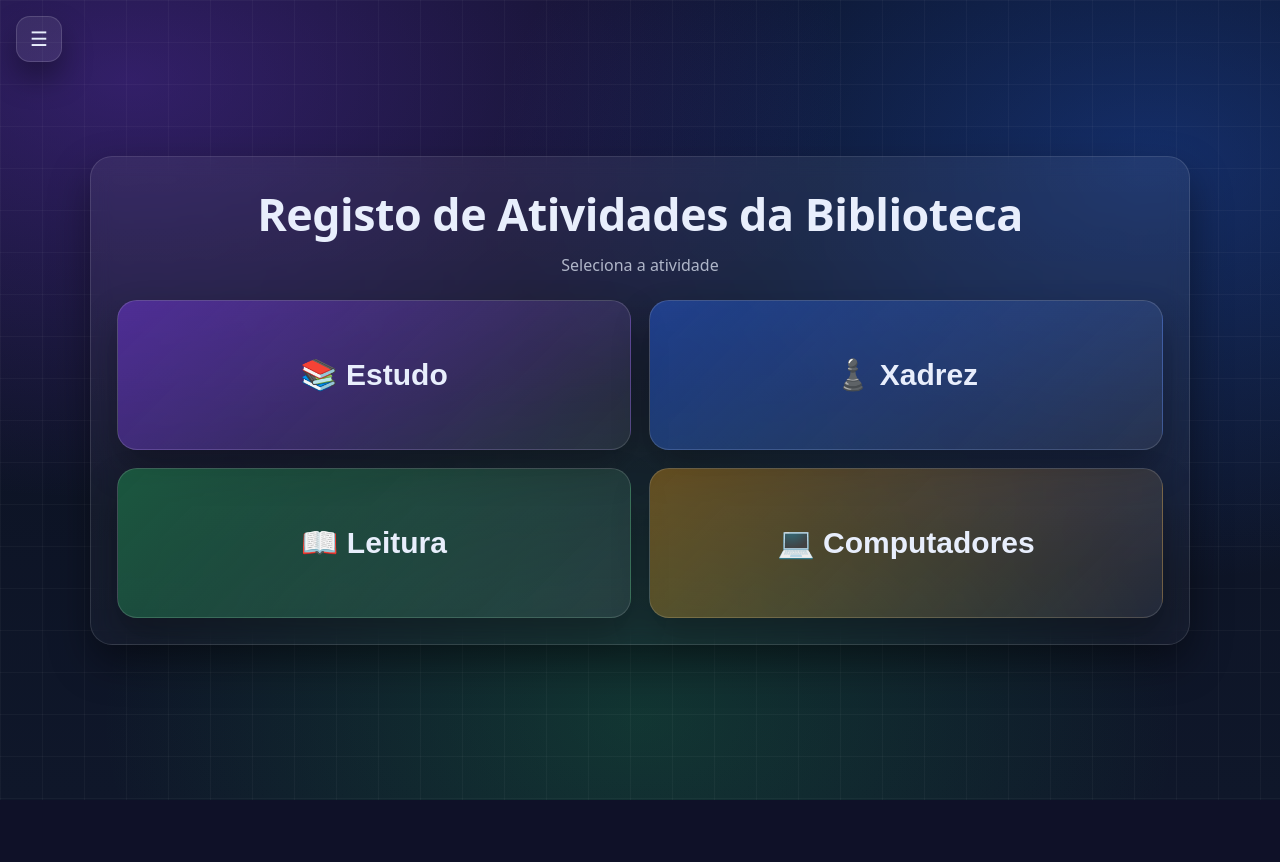
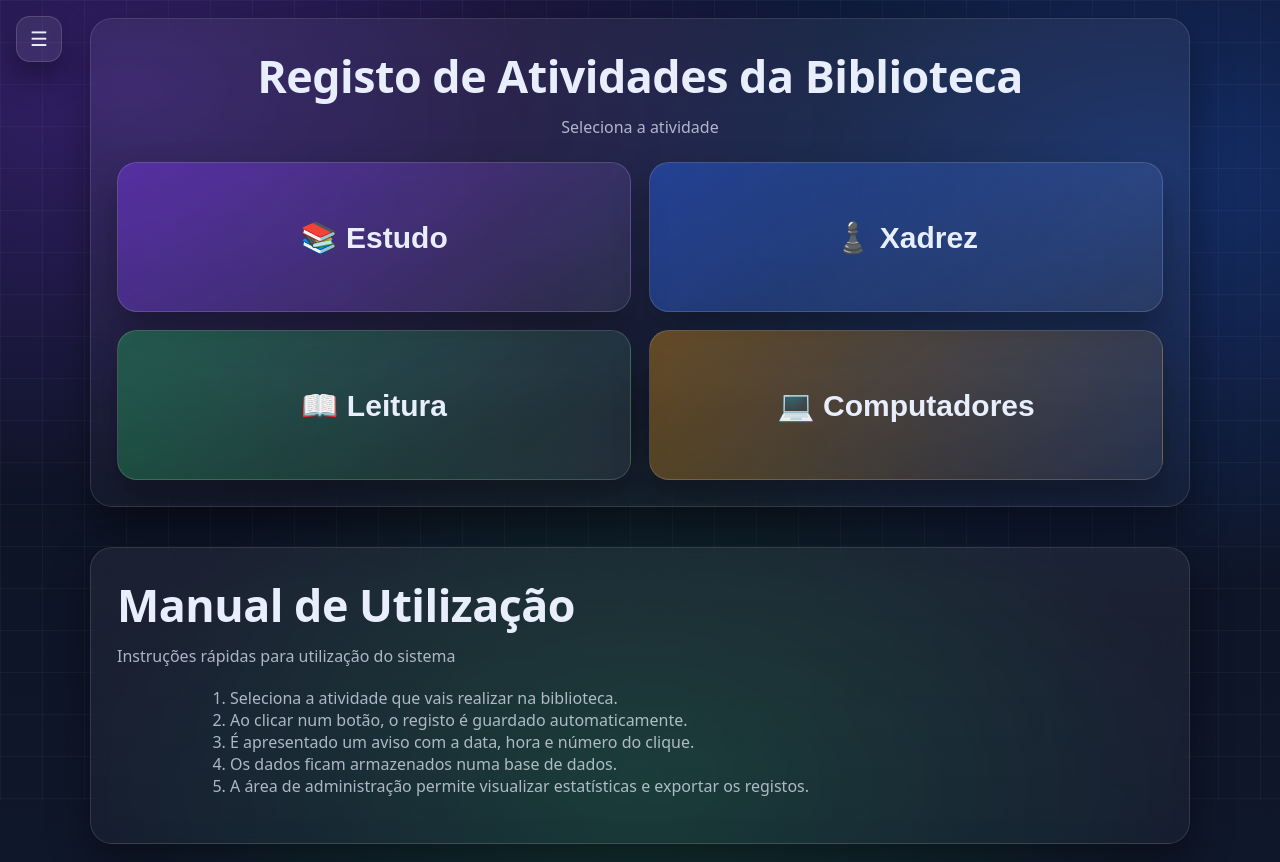
Before and after one commit to Vieira1-1/registo-cliques, a Flask app: page / in a window 1280 px wide. Before the commit the page ends 800 px from the top, so only its background shows below. Run offline with Flask 3, Linux system fonts and the light colour scheme.

Commit message:
Update index.html

```diff
--- a/templates/index.html
+++ b/templates/index.html
@@ -23,14 +23,14 @@
       <a class="sidebar-link" href="/admin">🔐 Administração</a>
       <a class="sidebar-link" href="/api/export.csv">⬇️ Exportar CSV (Excel)</a>
       <a class="sidebar-link" href="/api/export.json">⬇️ Exportar JSON</a>
+      <a class="sidebar-link" href="#manual">📘 Manual de Utilização</a>
     </nav>
-
   </aside>
 
   <!-- OVERLAY -->
   <div class="overlay hidden" id="overlay"></div>
 
-  <!-- CONTEÚDO -->
+  <!-- CONTEÚDO PRINCIPAL -->
   <main class="card big-card">
     <h1>Registo de Atividades da Biblioteca</h1>
     <p class="sub">Seleciona a atividade</p>
@@ -43,11 +43,25 @@
     </div>
   </main>
 
+  <!-- MANUAL DE UTILIZAÇÃO -->
+  <section id="manual" class="card" style="margin-top:40px">
+    <h1>Manual de Utilização</h1>
+    <p class="sub">Instruções rápidas para utilização do sistema</p>
+
+    <ol style="text-align:left; max-width:900px; margin:20px auto; color:var(--muted)">
+      <li>Seleciona a atividade que vais realizar na biblioteca.</li>
+      <li>Ao clicar num botão, o registo é guardado automaticamente.</li>
+      <li>É apresentado um aviso com a data, hora e número do clique.</li>
+      <li>Os dados ficam armazenados numa base de dados.</li>
+      <li>A área de administração permite visualizar estatísticas e exportar os registos.</li>
+    </ol>
+  </section>
+
   <!-- TOAST -->
   <div id="toast" class="toast hidden"></div>
 
   <script>
-    // Toast
+    /* ========= TOAST ========= */
     const toast = document.getElementById("toast");
     function showToast(text) {
       toast.textContent = text;
@@ -73,7 +87,7 @@
       showToast(`${d.activity} registado — Clique nº ${d.seq} • ${d.date} ${d.time}`);
     }
 
-    // Sidebar
+    /* ========= SIDEBAR ========= */
     const menuBtn = document.getElementById("menuBtn");
     const sidebar = document.getElementById("sidebar");
     const overlay = document.getElementById("overlay");
@@ -98,6 +112,11 @@
     document.addEventListener("keydown", (e) => {
       if (e.key === "Escape" && !sidebar.classList.contains("hidden")) closeSidebar();
     });
+
+    /* Fecha o menu ao clicar num link */
+    document.querySelectorAll(".sidebar-link").forEach(link => {
+      link.addEventListener("click", closeSidebar);
+    });
   </script>
 
 </body>
```
